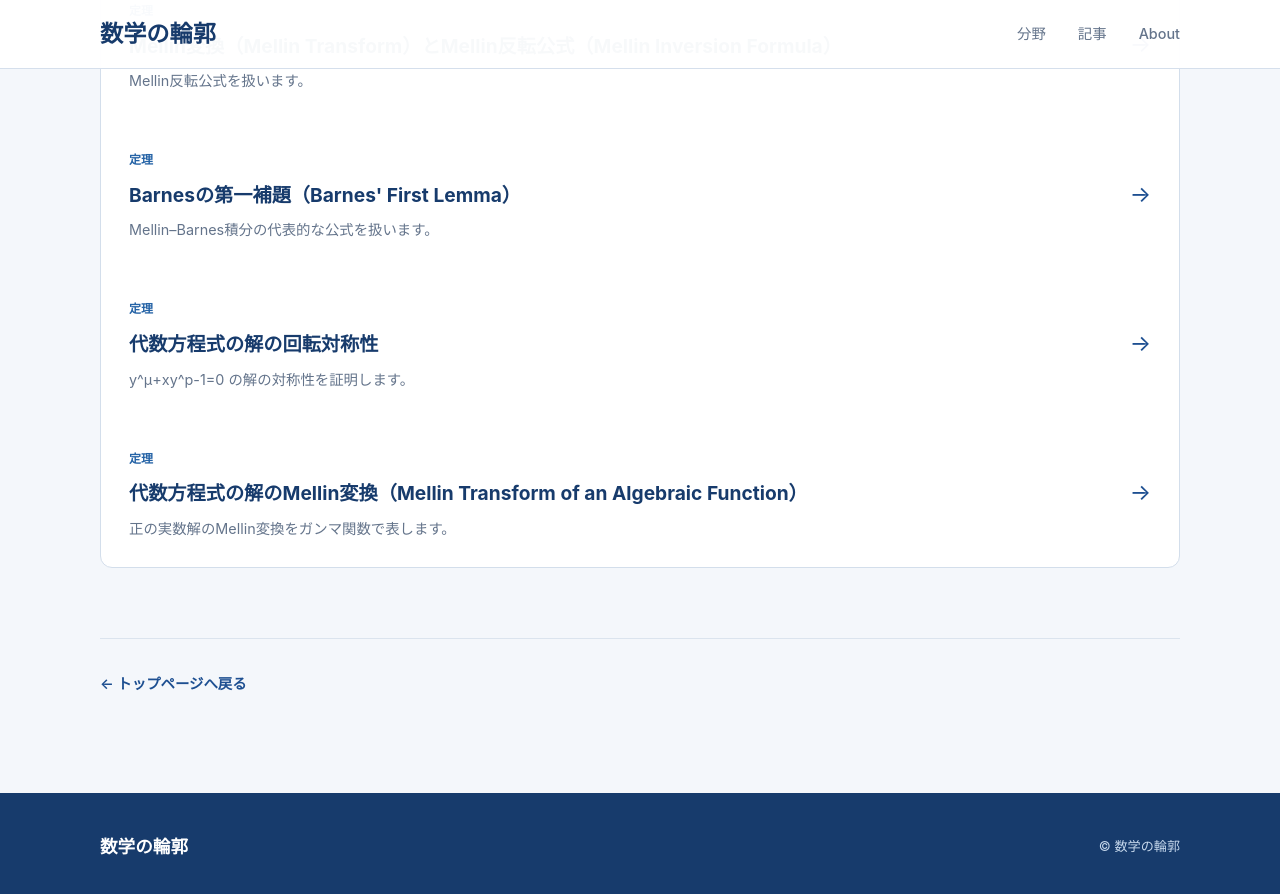
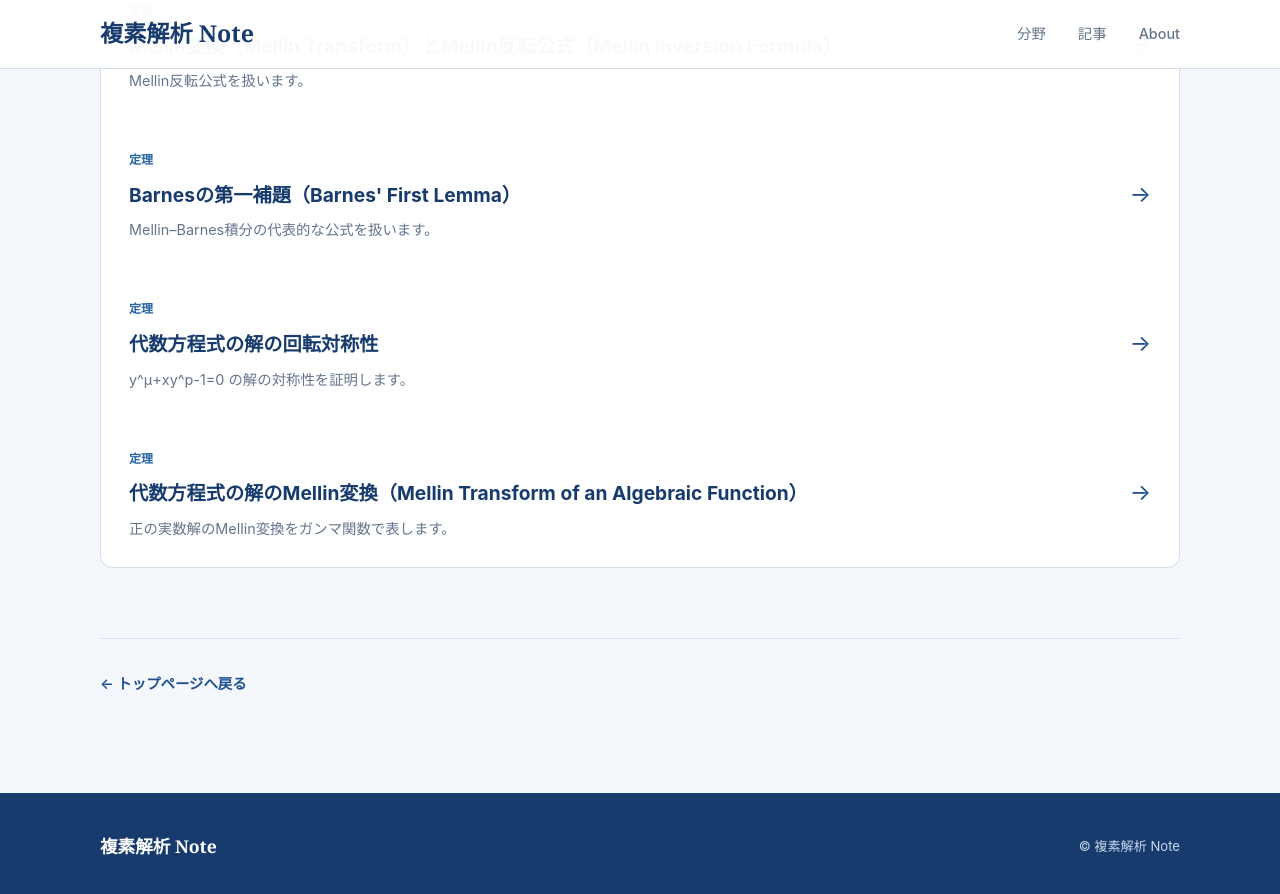
Before and after one commit to koukano/koukano.github.io, a Jekyll site: the page gamma-function/index.html, which Jekyll copies as it is, in a window 1280 px wide and 900 px high, scrolled down 2918 px. Shown: the top 894 px of the window. Built offline with Jekyll 4.4.1, drawn with Linux system fonts in a browser that asks for light colours.

Commit message:
Rename site to 複素解析 Note

```diff
--- a/gamma-function/index.html
+++ b/gamma-function/index.html
@@ -7,13 +7,13 @@
   <meta name="robots" content="index, follow">
   <link rel="canonical" href="https://koukano.github.io/gamma-function/">
 
-  <title>ガンマ関数 | 数学の輪郭</title>
+  <title>ガンマ関数 | 複素解析 Note</title>
   <link rel="stylesheet" href="/css/style.css">
 </head>
 <body>
   <header class="site-header">
     <div class="header-inner">
-      <a href="/" class="logo">数学の輪郭</a>
+      <a href="/" class="logo">複素解析 Note</a>
       <nav class="nav">
         <a href="/#topics">分野</a>
         <a href="/#articles">記事</a>
@@ -272,8 +272,8 @@
 
   <footer>
     <div class="footer-inner">
-      <p class="footer-logo">数学の輪郭</p>
-      <p class="copyright">© 数学の輪郭</p>
+      <p class="footer-logo">複素解析 Note</p>
+      <p class="copyright">© 複素解析 Note</p>
     </div>
   </footer>
 </body>
```
